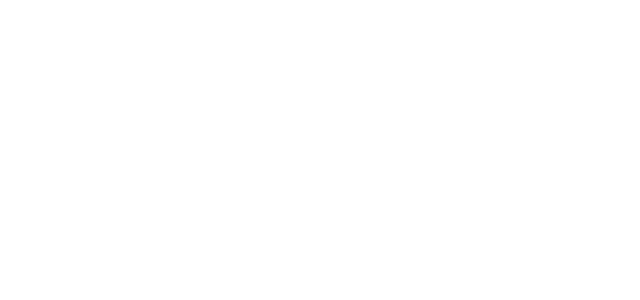
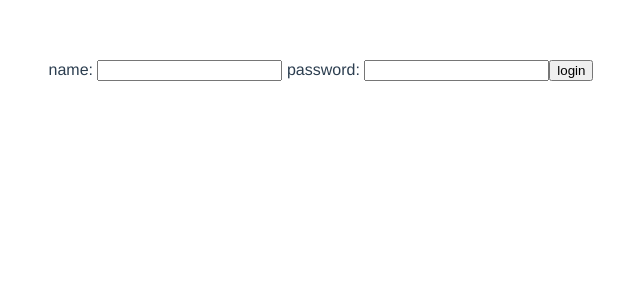
Before and after one commit to menglong0512/cuddly-octo-bassoon, a Vue app in the folder demo/: page / in a window 1280 px wide. Shown: the top 300 px of the page, without its empty margins (319-959 px from the left). Built offline with nearby package versions, Linux system fonts and the light colour scheme.

Commit message:
添加路由懒加载

```diff
--- a/demo/config/index.js
+++ b/demo/config/index.js
@@ -23,7 +23,7 @@ module.exports = {
     // Use Eslint Loader?
     // If true, your code will be linted during bundling and
     // linting errors and warnings will be shown in the console.
-    useEslint: true,
+    useEslint: false,
     // If true, eslint errors and warnings will also be shown in the error overlay
     // in the browser.
     showEslintErrorsInOverlay: false,
--- a/demo/src/components/index.vue
+++ b/demo/src/components/index.vue
@@ -1,25 +1,30 @@
 <template>
     <div>
-        <span>{{msg}}</span>
+        <div>{{msg}}</div>
         input1: <input type="text" v-model="input1">
-        <button v-on:click="lookView">view</button>
-        <template></template>
+        <button @click="lookView">view</button>
+        <interior-view :indexOut='input1'></interior-view>
+
+        <router-view></router-view>
     </div>
 </template>
 
 <script lang="ts">
-/* eslint-disable */
 import Vue from 'vue'
 import Component from 'vue-class-component'
+import interiorView from './indexView/interior.vue'
 
 // @Component 修饰符注明了此类为一个 Vue 组件
-@Component({})
+@Component({
+    components: {interiorView}
+})
+
 export default class indexClass extends Vue {
     msg: string = 'Welcome TS'
     input1: string = ''
 
-    lookView = () => {
-        console.log('lookView')
+    lookView() {
+        console.log('点了view')
     }
 }
 
--- /dev/null
+++ b/demo/src/components/indexView/interior.vue
@@ -0,0 +1,17 @@
+<template>
+    <div>
+        <span>输入：{{indexOut}}</span>
+    </div>
+</template>
+
+<script lang="ts">
+import Vue from 'vue'
+import Component from 'vue-class-component'
+
+@Component({
+    props: {indexOut: String}
+})
+export default class interior extends Vue {
+    // indexOut: string = ''
+}
+</script>
--- a/demo/src/components/indexView/one.vue
+++ b/demo/src/components/indexView/nest.vue
@@ -1,19 +1,18 @@
 <template>
     <div>
         子页面
-        数据1: {{indexMsg}}
+        数据1: {{input1}}
     </div>
 </template>
 
 <script lang="ts">
-/* eslint-disable */
 import Vue from 'vue'
 import Component from 'vue-class-component'
 
 // @Component 修饰符注明了此类为一个 Vue 组件
 @Component({})
-export default class indexText extends Vue {
-    indexMsg: string = 'no'
+export default class next extends Vue {
+    input1: string = ''
 
 }
 </script>
--- /dev/null
+++ b/demo/src/components/login.vue
@@ -0,0 +1,27 @@
+<template>
+    <div>
+        name: <input type="text" v-model="uname" />
+        password: <input type="password" v-model="upass" />
+        <button @click="login">login</button>
+    </div>
+</template>
+
+<script lang="ts">
+import Vue from 'vue'
+import Component from 'vue-class-component'
+
+// @Component 修饰符注明了此类为一个 Vue 组件
+@Component({
+})
+
+export default class indexClass extends Vue {
+
+    uname: string = ''
+    upass: string = ''
+
+    login() {
+        this.$router.push('/index')
+    }
+}
+
+</script>
```
Also changed, not shown: demo/src/router/index.ts (+4 -4 lines), demo/tsconfig.json (+5 -2 lines).
